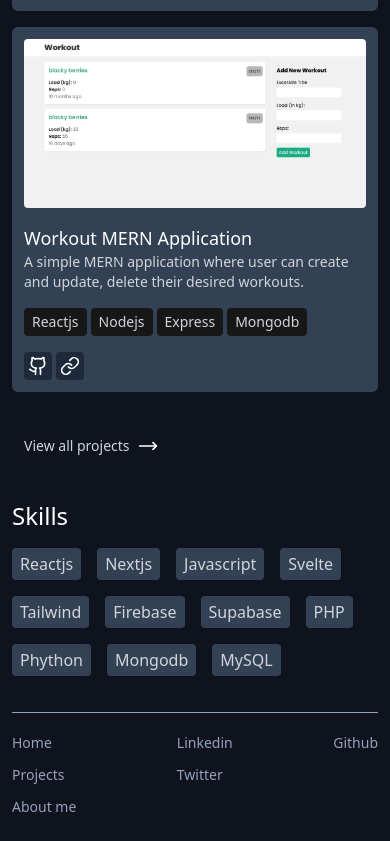
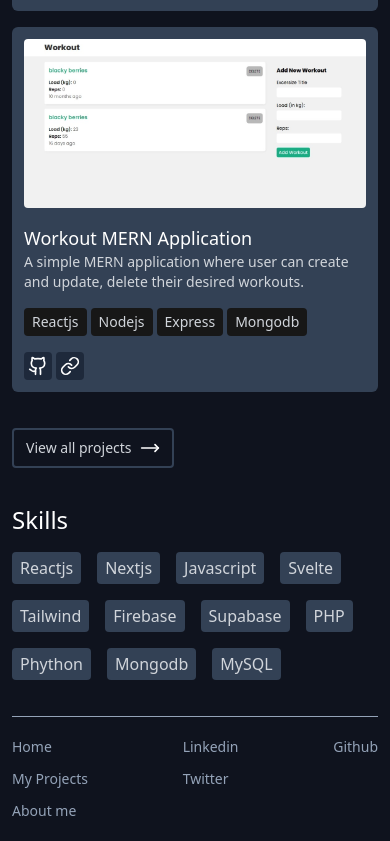
Before and after one commit to legion40216/myPortfolio, a React (Create React App) app: page / in a window 390 px wide. Shown: the part 995-1836 px from the top of the page. Built offline with nearby package versions, Linux system fonts and the light colour scheme.

Commit message:
added improvements

```diff
--- a/src/components/header-components/navbar-components/navbar.jsx
+++ b/src/components/header-components/navbar-components/navbar.jsx
@@ -8,13 +8,19 @@ export default function Navbar({
     <nav>
         <ul className="flex gap-5">
             <li onClick={()=>{setToggleNav(prvious => (!prvious))}}>
-              <NavLink to ="/">Home</NavLink>
+              <NavLink to ="/">
+                Home
+              </NavLink>
             </li>
             <li onClick={()=>{setToggleNav(prvious => (!prvious))}}>
-              <NavLink to ="project">Projects</NavLink>
-              </li>
+              <NavLink to ="project">
+                My Projects
+              </NavLink>
+            </li>
             <li onClick={()=>{setToggleNav(prvious => (!prvious))}}>
-              <NavLink to ="about">About me</NavLink>
+              <NavLink to ="about">
+                About me
+              </NavLink>
             </li>
         </ul>
     </nav>
--- a/src/components/home-components/featured-card.jsx
+++ b/src/components/home-components/featured-card.jsx
@@ -13,7 +13,7 @@ export default function FeaturedCard({
     <div className="featured-card">
       <div className='flex flex-col sm:flex-row gap-4 justify-between'>
 
-        <div className='flex items-center w-full sm:max-w-[220px] '>
+        <div className='flex items-center sm:max-w-[220px] '>
           <div className='img-wrapper rounded overflow-hidden'>
               <a href={link ? link : "/"}  target="_blank" rel="noreferrer">
                 <img src={img} alt=""  />
--- a/src/layouts/root-layout.jsx
+++ b/src/layouts/root-layout.jsx
@@ -14,17 +14,17 @@ export default function RootLayout() {
         <footer className="flex justify-between">
             <div className="flex flex-col gap-3">
                 <a href="/">Home</a>
-                <a href="project">Projects</a>
+                <a href="project">My Projects</a>
                 <a href="about">About me</a>
             </div>
 
             <div className="flex flex-col gap-3">
-                <a href="/">Linkedin</a>
+                <a href="https://www.linkedin.com/in/suleman-lohar-1129a9136/">Linkedin</a>
                 <a href="/">Twitter</a>
             </div>
 
             <div className="flex flex-col gap-3">
-                <a href="/">Github</a>
+                <a href="https://github.com/legion40216">Github</a>
             </div>
         </footer>
     </div>
--- a/src/pages/home.jsx
+++ b/src/pages/home.jsx
@@ -48,7 +48,7 @@ export default function Home() {
             <div>
               <a href="project"
               className=" w-max flex gap-2 hover:bg-slate-700
-              p-2 px-3 rounded text-sm"
+              p-2 px-3 rounded text-sm border-[2px] border-slate-700"
               >
               <span>View all projects</span>
               <MoveRight className="h-5 w-5"/>
```
